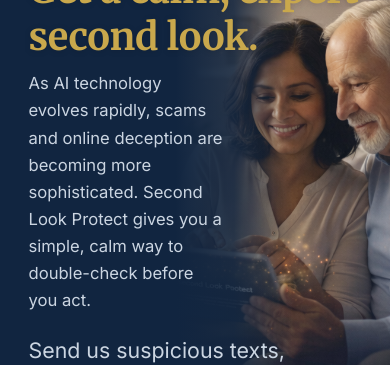
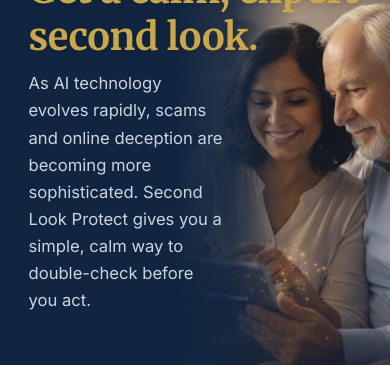
Before and after one commit to krowan444/Second-Look-Protect, a React (Vite) app: page / in a window 390 px wide. Shown: the part 239-604 px from the top of the page. Built offline with nearby package versions, Linux system fonts and the light colour scheme; no server answers.

Commit message:
Hero portrait mobile: add 1 line gap between AI-tech and Send-us paragraphs

```diff
--- a/src/index.css
+++ b/src/index.css
@@ -265,6 +265,11 @@
     .hero-bg [role="list"] span[role="listitem"] {
         white-space: nowrap !important;
     }
+
+    /* Extra space between "As AI technology…" and "Send us suspicious…" */
+    .hero-bg h1~p.text-sm.mb-4 {
+        margin-bottom: 2.5rem !important;
+    }
 }
 
 /* ─── Mobile-only FAB pulse ──────────────────────────────────────────────── */
```
